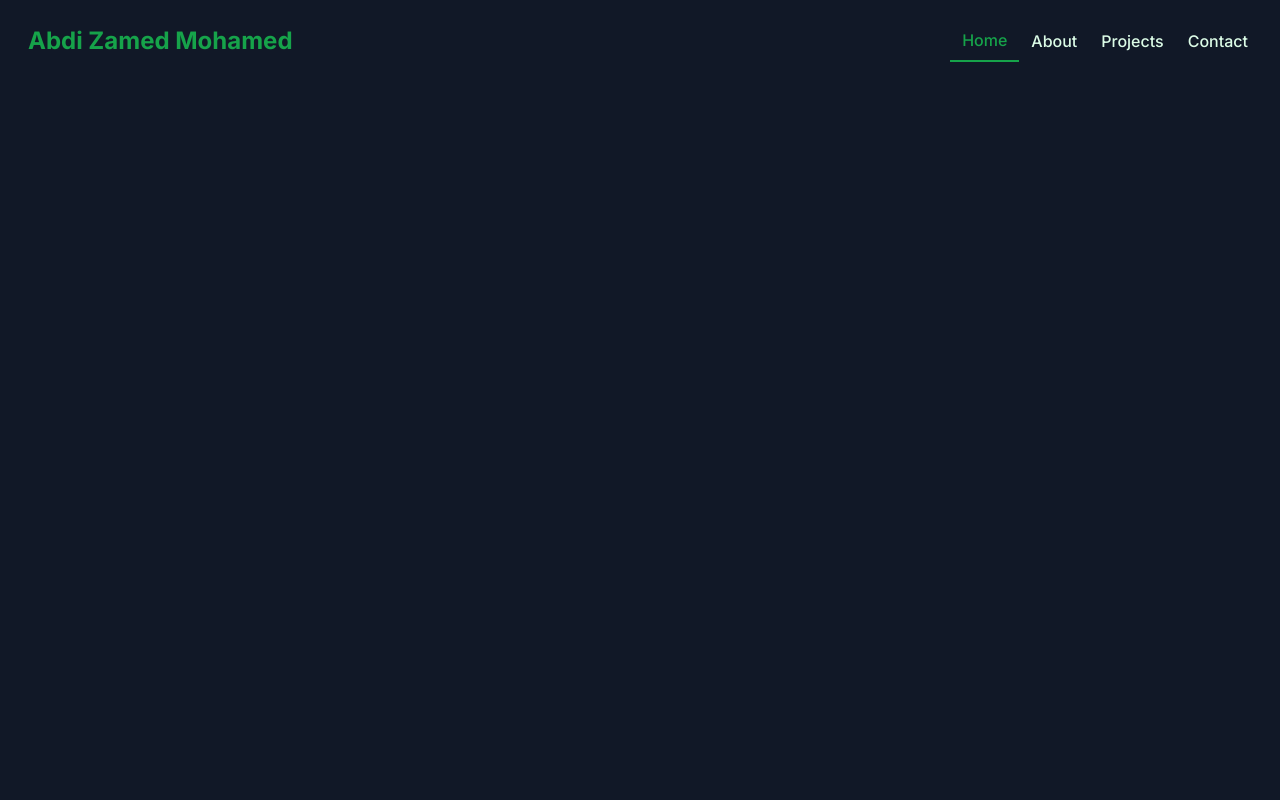
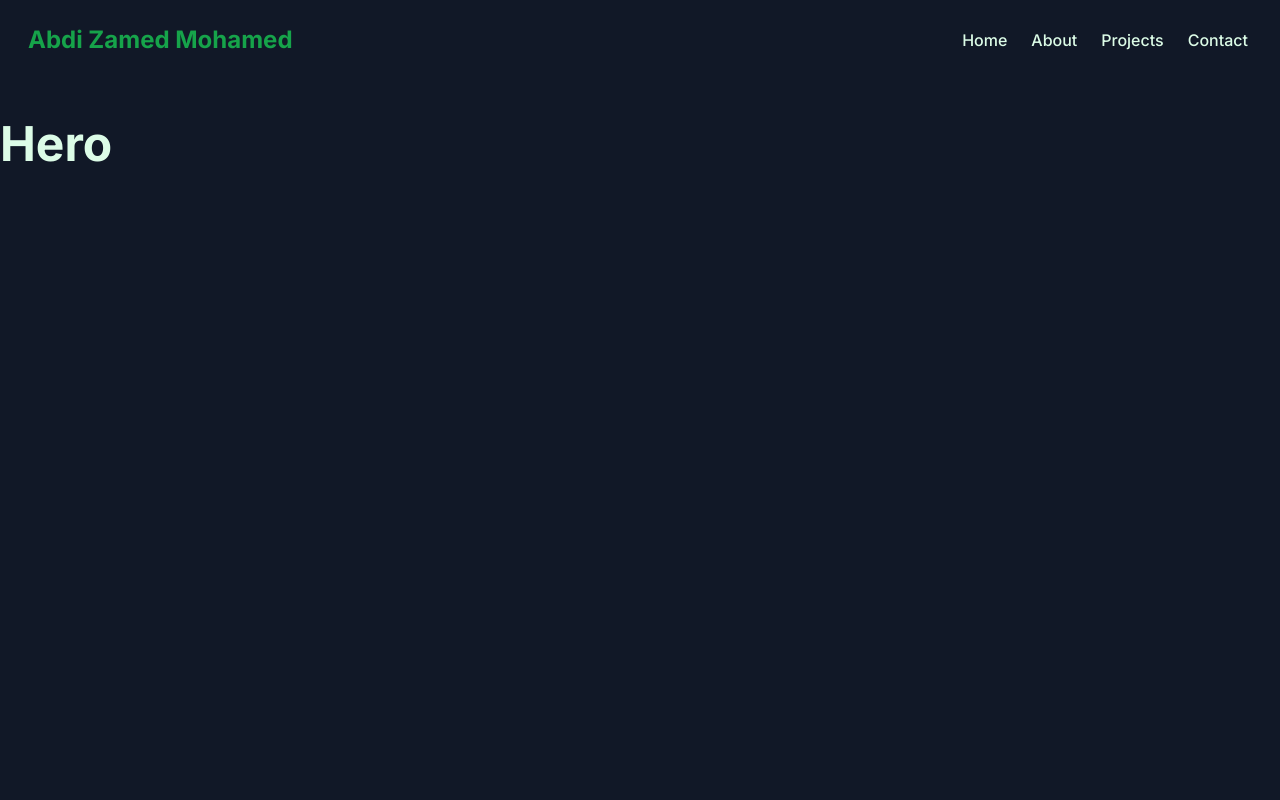
Before and after one commit to aaqyaar/abdizamed.dev, a Next.js app: page / in a window 1280 px wide. Shown: the top 800 px of the page. Built offline with nearby package versions, Linux system fonts and the light colour scheme.

Commit message:
Custom scrollbar, scroll down hook, project refactoring

```diff
--- a/app/layout.tsx
+++ b/app/layout.tsx
@@ -9,9 +9,9 @@ export default function RootLayout({
   return (
     <html>
       <head />
-      <body className="bg-gray-900">
+      <body className="snap-scroll-y scrollbar-base bg-gray-900">
         <Header />
-        <main>{children}</main>
+        <main className="overflow-x-hidden">{children}</main>
         <Footer />
       </body>
     </html>
--- a/app/page.tsx
+++ b/app/page.tsx
@@ -1,7 +1,15 @@
+import { About, Contact, Hero, Projects } from "containers";
 import { type NextPage } from "next";
 
 const HomePage: NextPage = () => {
-  return <div></div>;
+  return (
+    <div className="container my-10">
+      <Hero />
+      <About />
+      <Projects />
+      <Contact />
+    </div>
+  );
 };
 
 export default HomePage;
--- a/components/Header.tsx
+++ b/components/Header.tsx
@@ -1,5 +1,6 @@
 "use client";
 
+import { useScrollDown } from "lib/hooks";
 import Link from "next/link";
 import React, { useState } from "react";
 import { HiMenu } from "react-icons/hi";
@@ -12,9 +13,13 @@ interface NavType {
 
 export default function Header() {
   const [isOpen, setIsOpen] = useState(false);
-
+  const isScrolledtoDown = useScrollDown(50);
   return (
-    <header className="max-w-full py-5 px-5 shadow shadow-green-500 md:px-0 md:shadow-none">
+    <header
+      className={`max-w-full bg-gray-900 py-5 px-5  ${
+        isScrolledtoDown && "sticky top-0 z-50 shadow shadow-green-500"
+      }`}
+    >
       <div className="mx-auto flex max-w-[1240px] items-center justify-between">
         <div id="brand">
           <h1 className="ml-2 text-2xl font-bold text-green-600">
@@ -25,7 +30,7 @@ export default function Header() {
           {desktopNav()}
           <div className="ml-4 inline-flex items-center lg:hidden">
             <button
-              className="rounded-md p-2 text-green-600 hover:bg-green-500 hover:text-green-200 focus:outline-none focus:ring-2 focus:ring-inset focus:ring-green-600"
+              className="rounded-md p-2 text-green-600 focus:outline-none focus:ring-2 focus:ring-inset focus:ring-green-600 hover:bg-green-500 hover:text-green-200"
               onClick={() => setIsOpen(!isOpen)}
             >
               <HiMenu className="h-6 w-6" aria-hidden="true" />
@@ -84,7 +89,7 @@ const mobileNav = ({ open }: { open: boolean }) => {
 };
 
 const navigation: NavType[] = [
-  { title: "Home", path: "#", current: true },
+  { title: "Home", path: "#", current: false },
   { title: "About", path: "#", current: false },
   { title: "Projects", path: "#", current: false },
   { title: "Contact", path: "#", current: false },
--- a/containers/About/About.tsx
+++ b/containers/About/About.tsx
@@ -1,5 +1,5 @@
 import React from "react";
 
 export default function About() {
-  return <div>About</div>;
+  return <div className="container h-screen w-screen snap-start">About</div>;
 }
--- a/containers/Contact/Contact.tsx
+++ b/containers/Contact/Contact.tsx
@@ -1,5 +1,5 @@
 import React from "react";
 
 export default function Contact() {
-  return <div>Contact</div>;
+  return <div className="container h-screen w-screen snap-start">Contact</div>;
 }
--- a/containers/Hero/Hero.tsx
+++ b/containers/Hero/Hero.tsx
@@ -1,5 +1,9 @@
 import React from "react";
 
 export default function Hero() {
-  return <div>Hero</div>;
+  return (
+    <div className="container h-screen w-screen snap-start">
+      <h1 className="text-5xl font-bold text-green-100">Hero</h1>
+    </div>
+  );
 }
--- a/containers/Projects/Projects.tsx
+++ b/containers/Projects/Projects.tsx
@@ -1,5 +1,11 @@
 import React from "react";
 
 export default function Projects() {
-  return <div>Projects</div>;
+  return (
+    <div className="container h-screen w-screen snap-start">
+      <div>
+        <h1 className="text-5xl font-bold text-green-100">Projects</h1>
+      </div>
+    </div>
+  );
 }
--- /dev/null
+++ b/lib/hooks/index.ts
@@ -0,0 +1 @@
+export { default as useScrollDown } from "./useScrollDown";
--- /dev/null
+++ b/lib/hooks/useScrollDown.tsx
@@ -0,0 +1,21 @@
+import { useEffect, useState } from "react";
+
+type ScrollNumber = number | undefined;
+
+export default function useScrollDown(num: ScrollNumber = 50) {
+  const [isScrolledDown, setIsScrolledDown] = useState(false);
+  const handleScroll = () => {
+    const offset = window.scrollY;
+    if (offset > num) {
+      setIsScrolledDown(true);
+    }
+    if (offset < num) {
+      setIsScrolledDown(false);
+    }
+  };
+  useEffect(() => {
+    window.addEventListener("scroll", handleScroll);
+  });
+
+  return isScrolledDown;
+}
--- a/package.json
+++ b/package.json
@@ -26,6 +26,7 @@
     "postcss": "^8.4.14",
     "prettier": "^2.7.1",
     "prettier-plugin-tailwindcss": "^0.1.13",
+    "tailwind-scrollbar": "^2.0.1",
     "tailwindcss": "^3.2.0",
     "typescript": "^4.8.4"
   },
--- a/styles/globals.css
+++ b/styles/globals.css
@@ -13,4 +13,15 @@
     scroll-behavior: smooth;
     font-family: "Inter";
   }
+
+  .snap-scroll-y {
+    @apply snap-y  snap-mandatory overflow-y-scroll;
+  }
+  .snap-scroll-x {
+    @apply snap-x snap-mandatory overflow-x-scroll;
+  }
+
+  .scrollbar-base {
+    @apply scrollbar scrollbar-track-gray-800 scrollbar-thumb-green-500 scrollbar-track-rounded-md scrollbar-thumb-rounded-md;
+  }
 }
--- a/tailwind.config.cjs
+++ b/tailwind.config.cjs
@@ -6,7 +6,16 @@ module.exports = {
     "./containers/**/*.{js,ts,jsx,tsx}",
   ],
   theme: {
-    extend: {},
+    extend: {
+      fontFamily: {
+        inter: ["Inter"],
+        barlow: ["Barlow"],
+      },
+    },
   },
-  plugins: [],
+  plugins: [require("tailwind-scrollbar")],
+
+  variants: {
+    scrollbar: ["rounded"],
+  },
 };
```
Also changed, not shown: 1 other file (tests, documents, lock files or other folders).
